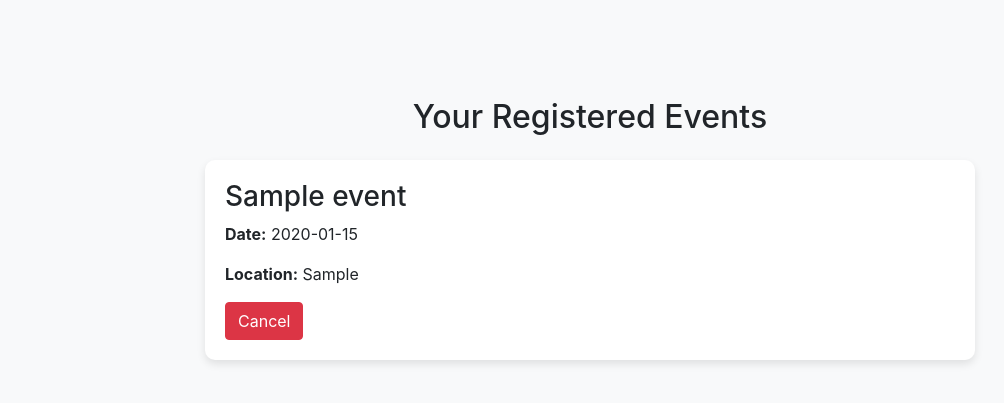
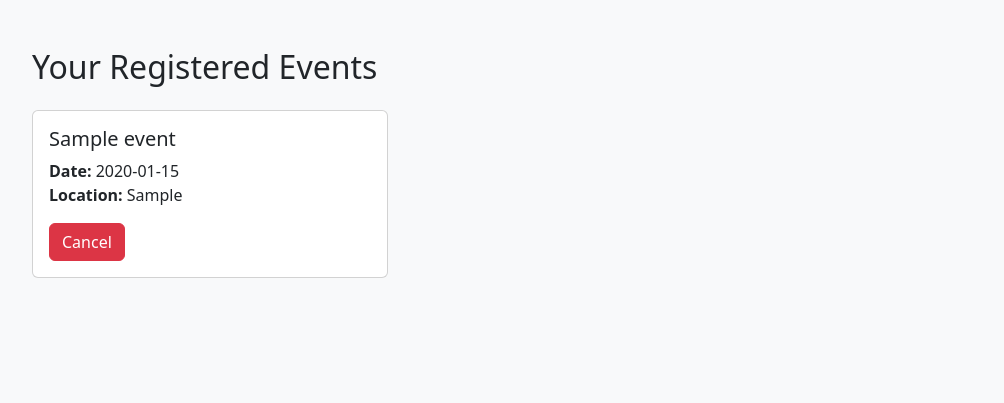
Before and after one commit to TommyViriyaIrawan/takehome-UTS-IF330-Teori, a PHP site: page /user_registered_events.php in a window 1280 px wide. Shown: the top 403 px of the page, without its empty margins (50-1054 px from the left). Run offline with PHP 8.4, Linux system fonts and the light colour scheme; the visitor is signed in with stand-in values (Sample User, id 1); tables that the repository leaves empty hold one stand-in row (values such as "Sample post").

Commit message:
Update user_registered_events.php

```diff
--- a/user_registered_events.php
+++ b/user_registered_events.php
@@ -2,20 +2,13 @@
 session_start();
 require 'config.php';
 
-// Cek apakah user sudah login
-if (!isset($_SESSION['user_id'])) {
-    header("Location: login.php");
-    exit();
-}
-
+// Ambil data registrasi untuk user tertentu
 $user_id = $_SESSION['user_id'];
-
-// Ambil event yang telah didaftarkan user
-$sql = "SELECT e.event_id, e.event_name, e.event_date, e.event_location
-        FROM registrations r
-        JOIN events e ON r.event_id = e.event_id
-        WHERE r.user_id = ?";
-$stmt = $conn->prepare($sql);
+$query = "SELECT events.event_id, events.event_name, events.event_date, events.event_location
+          FROM registrations
+          JOIN events ON registrations.event_id = events.event_id
+          WHERE registrations.user_id = ?";
+$stmt = $conn->prepare($query);
 $stmt->bind_param("i", $user_id);
 $stmt->execute();
 $result = $stmt->get_result();
@@ -26,38 +19,61 @@ $result = $stmt->get_result();
 <head>
     <meta charset="UTF-8">
     <meta name="viewport" content="width=device-width, initial-scale=1.0">
-    <title>Registered Events</title>
-    <link rel="stylesheet" href="https://maxcdn.bootstrapcdn.com/bootstrap/4.5.2/css/bootstrap.min.css">
-    <script src="https://cdnjs.cloudflare.com/ajax/libs/jquery/3.6.0/jquery.min.js"></script>
+    <title>Your Registered Events</title>
+    <link rel="stylesheet" href="https://cdn.jsdelivr.net/npm/bootstrap@5.3.0/dist/css/bootstrap.min.css">
+    <script src="https://code.jquery.com/jquery-3.6.0.min.js"></script>
+</head>
+<body class="bg-light">
+
+<div class="container mt-5">
+    <h2 class="mb-4">Your Registered Events</h2>
+    <div class="row">
+        <?php while ($row = $result->fetch_assoc()): ?>
+            <div class="col-md-4">
+                <div class="card mb-3">
+                    <div class="card-body">
+                        <h5 class="card-title"><?php echo $row['event_name']; ?></h5>
+                        <p class="card-text">
+                            <strong>Date:</strong> <?php echo $row['event_date']; ?><br>
+                            <strong>Location:</strong> <?php echo $row['event_location']; ?>
+                        </p>
+                        <button class="btn btn-danger cancel-btn" data-event-id="<?php echo $row['event_id']; ?>">
+                            Cancel
+                        </button>
+                    </div>
+                </div>
+            </div>
+        <?php endwhile; ?>
+    </div>
+</div>
+
+<!-- Modal Overlay -->
+<div class="modal-overlay"></div>
+
+<!-- Pop-up Modal -->
+<div class="custom-modal" id="confirmationModal">
+    <div class="modal-content">
+        <div class="modal-icon">
+            <span>&#33;</span> <!-- Exclamation mark -->
+        </div>
+        <h4>Are you sure?</h4>
+        <div class="modal-buttons">
+            <button class="btn btn-secondary close-modal">No</button>
+            <button id="confirmYes" class="btn btn-warning">Yes</button>
+        </div>
+
+        <!-- Form Email & Password (Awalnya Tersembunyi) -->
+        <form id="authForm" class="hidden mt-2" method="POST" action="cancel_registration.php">
+            <input type="hidden" name="event_id" id="event_id">
+            <input type="email" name="email" placeholder="Email" required class="form-control mb-2">
+            <input type="password" name="password" placeholder="Password" required class="form-control mb-2">
+            <button type="submit" class="btn btn-danger btn-block">Confirm Cancel</button>
+        </form>
+    </div>
+</div>
+
 <style>
-        body {
-            background-color: #f8f9fa;
-            padding-top: 50px;
-        }
-        .container {
-            max-width: 800px;
-        }
-        .event-card {
-            margin-bottom: 20px;
-            padding: 20px;
-            border-radius: 10px;
-            background-color: white;
-            box-shadow: 0 4px 8px rgba(0, 0, 0, 0.1);
-        }
-        /* Pop-up Modal Styling */
-        .modal {
-            display: none;
-            position: fixed;
-            top: 50%;
-            left: 50%;
-            transform: translate(-50%, -50%);
-            z-index: 1050;
-            background-color: white;
-            box-shadow: 0 4px 8px rgba(0, 0, 0, 0.1);
-            padding: 20px;
-            border-radius: 8px;
-            width: 300px;
-        }
+    /* Overlay Styling */
     .modal-overlay {
         display: none;
         position: fixed;
@@ -68,51 +84,77 @@ $result = $stmt->get_result();
         background-color: rgba(0, 0, 0, 0.5);
         z-index: 1040;
     }
+
+    /* Modal Box Styling */
+    .custom-modal {
+        display: none;
+        position: fixed;
+        top: 50%;
+        left: 50%;
+        transform: translate(-50%, -50%);
+        background-color: white;
+        border-radius: 12px;
+        box-shadow: 0 4px 8px rgba(0, 0, 0, 0.1);
+        width: 300px;
+        padding: 20px;
+        text-align: center;
+        z-index: 1050;
+    }
+
+    .modal-content {
+        display: flex;
+        flex-direction: column;
+        align-items: center;
+    }
+
+    .modal-icon {
+        background-color: #ffc107;
+        color: white;
+        border-radius: 50%;
+        width: 40px;
+        height: 40px;
+        display: flex;
+        justify-content: center;
+        align-items: center;
+        font-size: 24px;
+        margin-bottom: 10px;
+    }
+
+    .modal-buttons {
+        display: flex;
+        justify-content: space-between;
+        width: 100%;
+        margin-top: 10px;
+    }
+
+    .modal-buttons .btn {
+        width: 45%;
+    }
+
+    .hidden {
+        display: none;
+    }
 </style>
-</head>
-<body>
-
-<div class="container mt-5">
-    <h2 class="text-center mb-4">Your Registered Events</h2>
-    <?php if ($result->num_rows > 0): ?>
-        <?php while ($row = $result->fetch_assoc()): ?>
-            <div class="event-card">
-                <h3><?= htmlspecialchars($row['event_name']) ?></h3>
-                <p><strong>Date:</strong> <?= $row['event_date'] ?></p>
-                <p><strong>Location:</strong> <?= htmlspecialchars($row['event_location']) ?></p>
-                <button class="btn btn-danger cancel-btn" data-event-id="<?= $row['event_id'] ?>">Cancel</button>
-            </div>
-        <?php endwhile; ?>
-    <?php else: ?>
-        <p class="text-center">You have not registered for any events yet.</p>
-    <?php endif; ?>
-</div>
-
-<!-- Pop-up Konfirmasi -->
-<div class="modal-overlay"></div>
-<div class="modal" id="confirmationModal">
-    <h4>Are you sure?</h4>
-    <form id="cancelForm" method="POST" action="cancel_registration.php">
-        <input type="hidden" name="event_id" id="event_id">
-        <input type="email" name="email" placeholder="Email" required class="form-control mb-2">
-        <input type="password" name="password" placeholder="Password" required class="form-control mb-2">
-        <button type="submit" class="btn btn-danger">Yes</button>
-        <button type="button" class="btn btn-secondary close-modal">No</button>
-    </form>
-</div>
 
 <script>
-$(document).ready(function() {
-    $('.cancel-btn').on('click', function() {
+    $(document).ready(function () {
+        // Saat tombol Cancel ditekan, tampilkan modal
+        $('.cancel-btn').on('click', function () {
             const eventId = $(this).data('event-id');
-        $('#event_id').val(eventId);
-        $('.modal-overlay').show();  // Tampilkan overlay
-        $('#confirmationModal').fadeIn();  // Tampilkan modal dengan animasi
+            $('#event_id').val(eventId);  // Set event_id di form
+            $('.modal-overlay').fadeIn();
+            $('#confirmationModal').fadeIn();
         });
 
-    $('.close-modal').on('click', function() {
-        $('#confirmationModal').fadeOut();  // Sembunyikan modal dengan animasi
-        $('.modal-overlay').fadeOut();  // Sembunyikan overlay
+        // Saat tombol No ditekan, tutup modal
+        $('.close-modal').on('click', function () {
+            $('#confirmationModal').fadeOut();
+            $('.modal-overlay').fadeOut();
+        });
+
+        // Saat tombol Yes ditekan, tampilkan form email dan password
+        $('#confirmYes').on('click', function () {
+            $('#authForm').removeClass('hidden');  // Tampilkan form
         });
     });
 </script>
```
Lines whose indentation alone changed are shown as unchanged.
